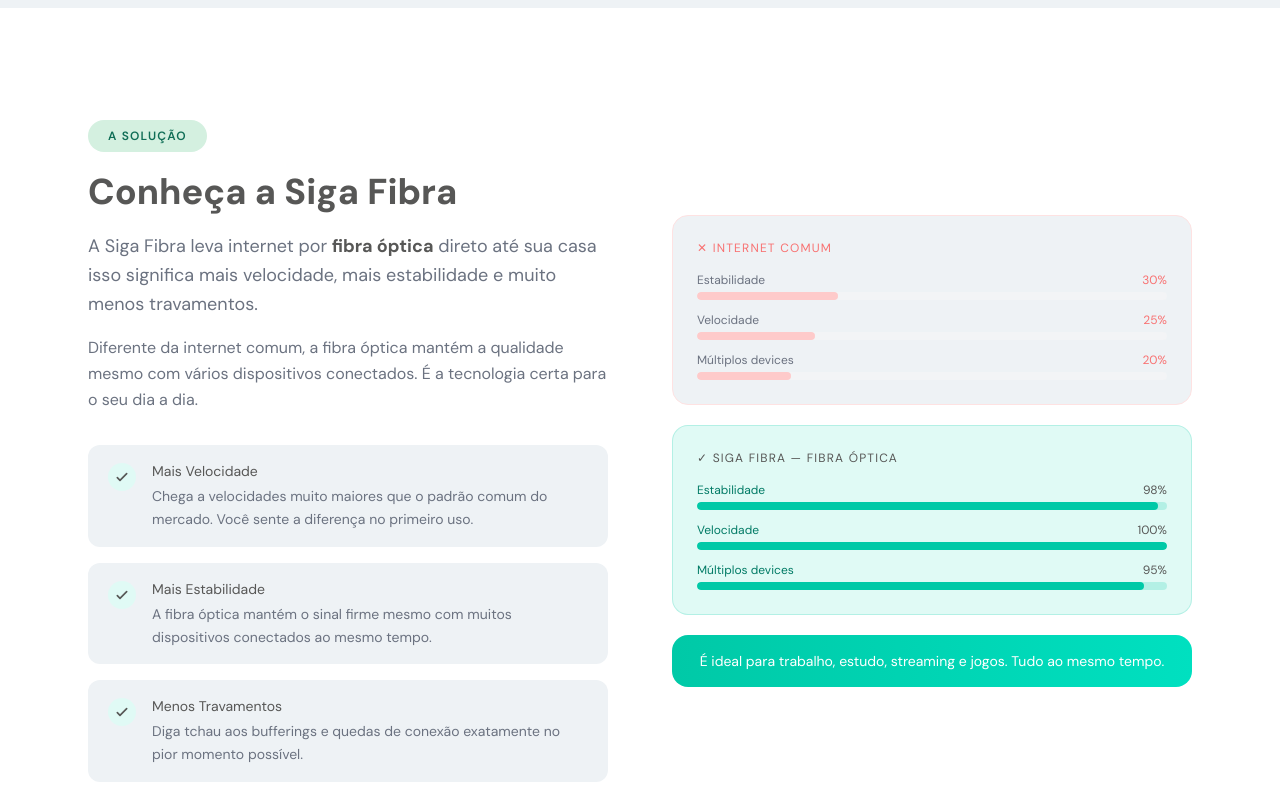
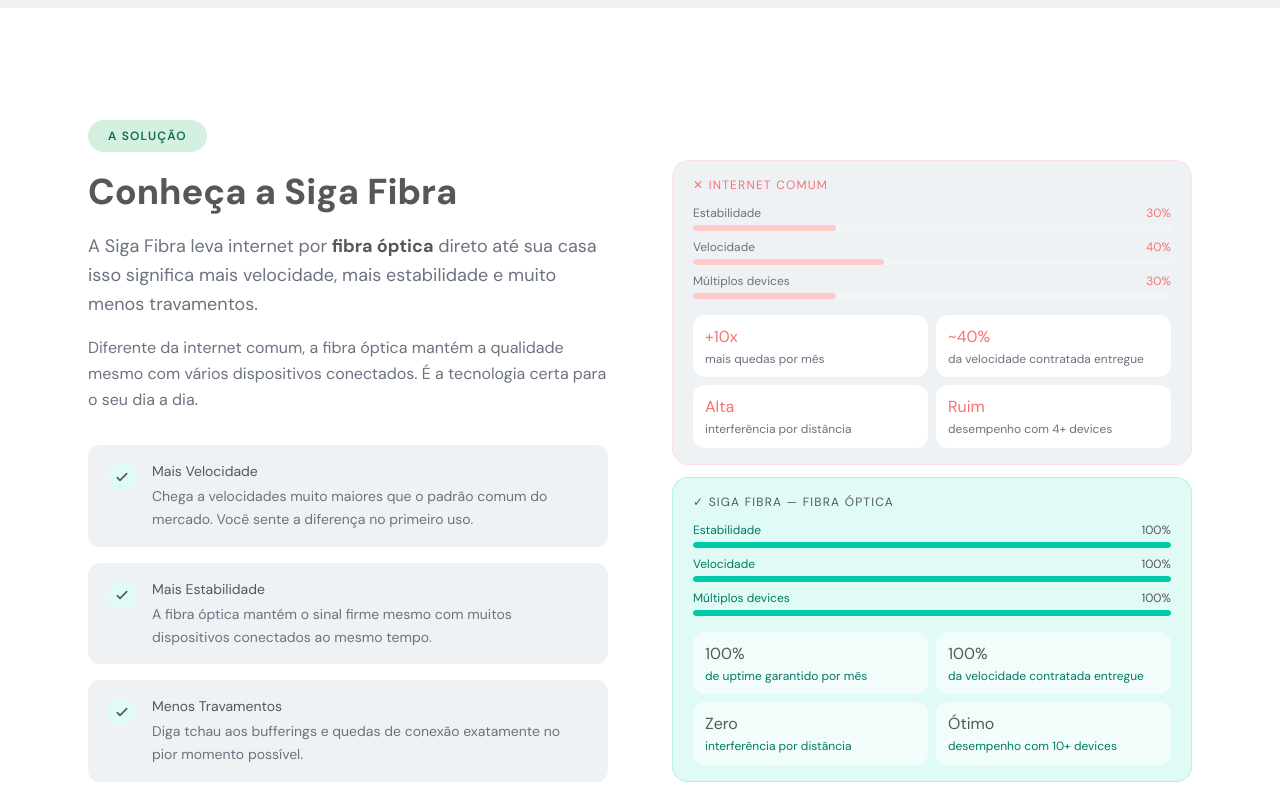
Before and after one commit to agenciaacev/siga-fibra-lp-1, a React (Vite) app: page / in a window 1280 px wide. Shown: the part 3460-4260 px from the top of the page. Built offline with nearby package versions, Linux system fonts and the light colour scheme.

Commit message:
alteração de layout

```diff
--- a/src/components/Benefits.tsx
+++ b/src/components/Benefits.tsx
@@ -42,7 +42,7 @@
 
         {/* Header */}
         <div className="text-center mb-14">
-          <span className="inline-block bg-[#d4f0e0] text-[#0f6e56] text-xs font-semibold tracking-widest uppercase px-5 py-2 rounded-full mb-5">
+          <span className="inline-block bg-[#d4f0e0] text-[#0f6e56] text-xs md:text-lg font-semibold tracking-widest uppercase px-5 py-2 rounded-full mb-5">
             Por que a Siga Fibra?
           </span>
           <h2 className="text-3xl md:text-4xl font-black text-[#575756] tracking-tight mb-4">
--- a/src/components/Pain.tsx
+++ b/src/components/Pain.tsx
@@ -45,7 +45,7 @@
             Você passa por isso?
           </span>
           <h2 className="text-3xl md:text-4xl font-black text-[#575756] tracking-tight mb-4">
-            Cansado de sofrer com internet <strong className="text-[#575756]">Lenta</strong> todo dia?
+            Cansado de sofrer com internet lenta todo dia?
           </h2>
           <p className="text-muted font-600 text-lg max-w-xl mx-auto leading-relaxed">
             A verdade é simples: o problema{' '}
@@ -81,7 +81,7 @@
             👉 Enquanto isso, você perde tempo, produtividade e até momentos de lazer.
           </p>
           <p className="text-muted font-600">
-            Mas isso tem solução — e ela é mais simples do que você imagina.
+            A boa notícia? A solução está ao seu alcance e é muito simples.
           </p>
         </div>
 
--- a/src/components/Solution.tsx
+++ b/src/components/Solution.tsx
@@ -16,7 +16,7 @@
 export default function Solution() {
   return (
     <section id="solucao" className="bg-white py-20 md:py-28">
-      <div className="max-w-6xl mx-auto px-6 grid md:grid-cols-2 gap-16 items-center">
+      <div className="max-w-6xl mx-auto px-6 grid md:grid-cols-2 gap-16 items-start">
 
         {/* Left: Copy */}
         <div>
@@ -61,69 +61,90 @@
         </div>
 
         {/* Right: Visual comparison */}
-        <div className="flex flex-col gap-5">
+        <div className="flex flex-col gap-3 self-start mt-10" >
+
           {/* Internet comum */}
-          <div className="bg-bg rounded-2xl p-6 border border-red-100">
-            <p className="text-red-400 font-800 text-xs uppercase tracking-widest mb-4">
+          <div className="bg-bg rounded-2xl px-5 py-4 border border-red-100">
+            <p className="text-red-400 font-800 text-xs uppercase tracking-widest mb-3">
               ✕ Internet Comum
             </p>
-            <div className="space-y-3">
+            <div className="space-y-2 mb-4">
               {[
                 { label: 'Estabilidade', pct: 30 },
-                { label: 'Velocidade', pct: 25 },
-                { label: 'Múltiplos devices', pct: 20 },
+                { label: 'Velocidade', pct: 40 },
+                { label: 'Múltiplos devices', pct: 30 },
               ].map(({ label, pct }) => (
                 <div key={label}>
                   <div className="flex justify-between mb-1">
                     <span className="text-muted text-xs font-700">{label}</span>
                     <span className="text-red-400 text-xs font-800">{pct}%</span>
                   </div>
-                  <div className="h-2 bg-gray-100 rounded-full overflow-hidden">
-                    <div
-                      className="h-full bg-red-200 rounded-full"
-                      style={{ width: `${pct}%` }}
-                    />
+                  <div className="h-1.5 bg-gray-100 rounded-full overflow-hidden">
+                    <div className="h-full bg-red-200 rounded-full" style={{ width: `${pct}%` }} />
                   </div>
+                </div>
+              ))}
+            </div>
+            <div className="grid grid-cols-2 gap-2">
+              {[
+                { value: '+10x', desc: 'mais quedas por mês' },
+                { value: '~40%', desc: 'da velocidade contratada entregue' },
+                { value: 'Alta', desc: 'interferência por distância' },
+                { value: 'Ruim', desc: 'desempenho com 4+ devices' },
+              ].map(({ value, desc }) => (
+                <div key={value} className="bg-white rounded-xl px-3 py-2.5">
+                  <p className="text-red-400 font-800 text-base mb-0.5">{value}</p>
+                  <p className="text-muted text-xs leading-snug">{desc}</p>
                 </div>
               ))}
             </div>
           </div>
 
           {/* Siga Fibra */}
-          <div className="bg-teal-light rounded-2xl p-6 border border-teal/20">
-            <p className="text-teal-dark font-800 text-xs uppercase tracking-widest mb-4">
+          <div className="bg-teal-light rounded-2xl px-5 py-4 border border-teal/20">
+            <p className="text-teal-dark font-800 text-xs uppercase tracking-widest mb-3">
               ✓ Siga Fibra — Fibra Óptica
             </p>
-            <div className="space-y-3">
+            <div className="space-y-2 mb-4">
               {[
-                { label: 'Estabilidade', pct: 98 },
+                { label: 'Estabilidade', pct: 100 },
                 { label: 'Velocidade', pct: 100 },
-                { label: 'Múltiplos devices', pct: 95 },
+                { label: 'Múltiplos devices', pct: 100 },
               ].map(({ label, pct }) => (
                 <div key={label}>
                   <div className="flex justify-between mb-1">
                     <span className="text-teal-darker text-xs font-700">{label}</span>
                     <span className="text-teal-dark text-xs font-800">{pct}%</span>
                   </div>
-                  <div className="h-2 bg-teal/20 rounded-full overflow-hidden">
-                    <div
-                      className="h-full bg-teal rounded-full"
-                      style={{ width: `${pct}%` }}
-                    />
+                  <div className="h-1.5 bg-teal/20 rounded-full overflow-hidden">
+                    <div className="h-full bg-teal rounded-full" style={{ width: `${pct}%` }} />
                   </div>
+                </div>
+              ))}
+            </div>
+            <div className="grid grid-cols-2 gap-2">
+              {[
+                { value: '100%', desc: 'de uptime garantido por mês' },
+                { value: '100%', desc: 'da velocidade contratada entregue' },
+                { value: 'Zero', desc: 'interferência por distância' },
+                { value: 'Ótimo', desc: 'desempenho com 10+ devices' },
+              ].map(({ value, desc }) => (
+                <div key={value} className="bg-white/60 rounded-xl px-3 py-2.5">
+                  <p className="text-teal-dark font-800 text-base mb-0.5">{value}</p>
+                  <p className="text-teal-darker text-xs leading-snug">{desc}</p>
                 </div>
               ))}
             </div>
           </div>
 
           {/* Bottom note */}
-          <div className="bg-gradient-to-r from-teal to-[#00E0C0] rounded-2xl px-6 py-4 text-white text-center">
+          {/* <div className="bg-gradient-to-r from-teal to-[#00E0C0] rounded-2xl px-5 py-3 text-white text-center">
             <p className="font-800 text-sm">
               É ideal para trabalho, estudo, streaming e jogos. Tudo ao mesmo tempo.
             </p>
-          </div>
+          </div> */}
+
         </div>
-
       </div>
     </section>
   )
```
